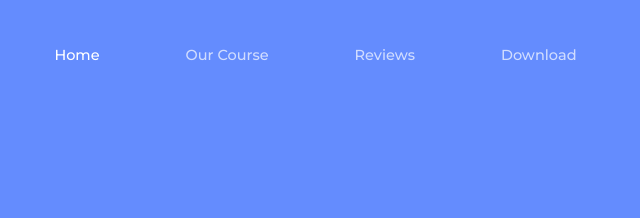
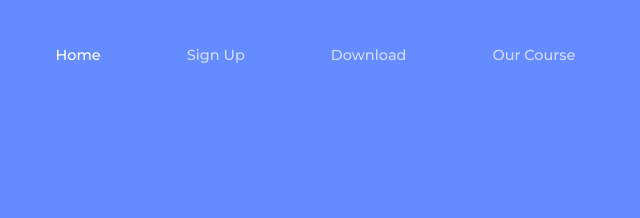
Before and after one commit to Astralcapital/astralcapital.github.io, a plain HTML site: page index.html in a window 1280 px wide. Shown: the top 218 px of the page, 399-1039 px from the left. Drawn offline with Linux system fonts and the light colour scheme.

Commit message:
Update index.html

```diff
--- a/index.html
+++ b/index.html
@@ -55,13 +55,13 @@
 						<a class="nav-link" href="#">Home <span class="sr-only">(current)</span></a>
 					</li>
 					<li class="nav-item">
-						<a class="nav-link" href="#" onclick="$('#fh5co-features').goTo();return false;">Our Course</a>
+						<a class="nav-link" href="#" onclick="$('#fh5co-features').goTo();return false;">Sign Up</a>
 					</li>
 					<li class="nav-item">
-						<a class="nav-link" href="#" onclick="$('#fh5co-reviews').goTo();return false;">Reviews</a>
+						<a class="nav-link" href="#" onclick="$('#fh5co-reviews').goTo();return false;">Download</a>
 					</li>
 					<li class="nav-item">
-						<a class="nav-link" href="#"  onclick="$('#fh5co-download').goTo();return false;">Download</a>
+						<a class="nav-link" href="#"  onclick="$('#fh5co-download').goTo();return false;">Our Course</a>
 					</li>
 				</ul>
 				<div class="social-icons-header">
```
